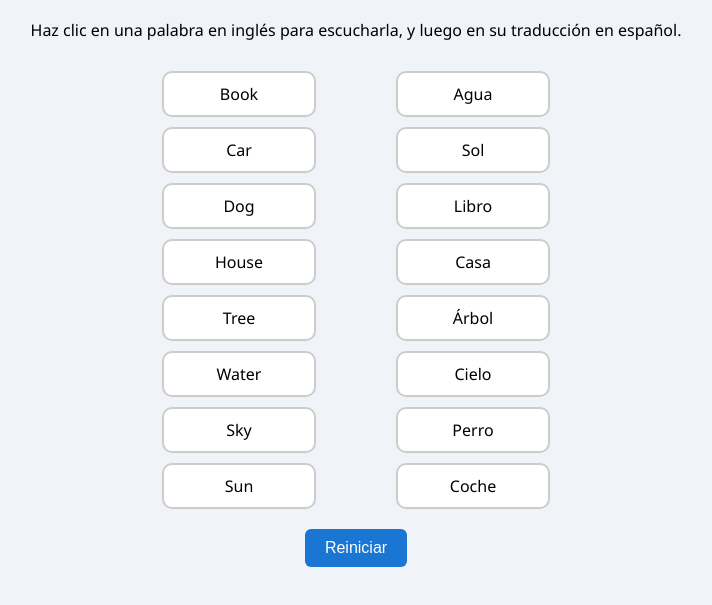
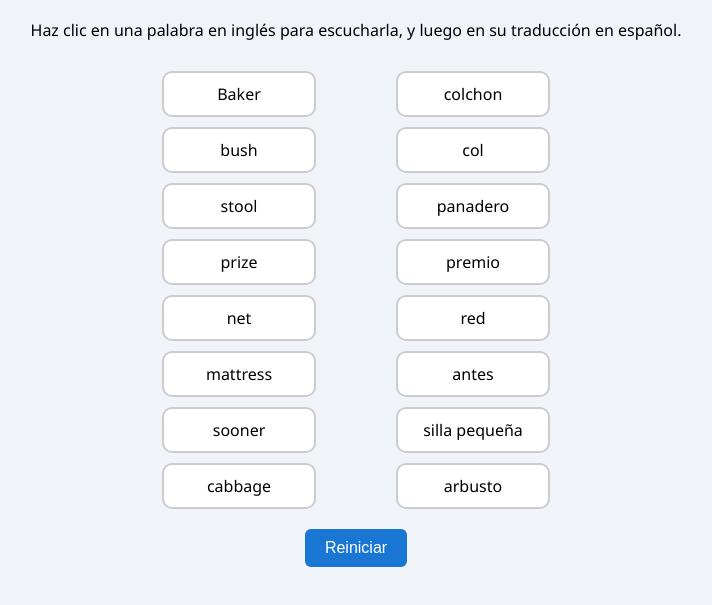
Before and after one commit to GabeDur/Ingles, a plain HTML site: page index.html in a window 1280 px wide. Shown: the part 115-720 px from the top of the page, without its empty margins (284-996 px from the left). Drawn offline with Linux system fonts and the light colour scheme.

Commit message:
Update index.html

```diff
--- a/index.html
+++ b/index.html
@@ -103,26 +103,70 @@
 
   <script>
     const allWords = [
-      { en: "Dog", es: "Perro" },
-      { en: "House", es: "Casa" },
-      { en: "Sun", es: "Sol" },
-      { en: "Water", es: "Agua" },
-      { en: "Book", es: "Libro" },
-      { en: "Tree", es: "Árbol" },
-      { en: "Sky", es: "Cielo" },
-      { en: "Car", es: "Coche" },
-      { en: "Food", es: "Comida" },
-      { en: "Chair", es: "Silla" },
-      { en: "Window", es: "Ventana" },
-      { en: "Light", es: "Luz" },
-      { en: "Love", es: "Amor" },
-      { en: "Cold", es: "Frío" },
-      { en: "Sleep", es: "Dormir" },
-      { en: "Phone", es: "Teléfono" },
-      { en: "Mountain", es: "Montaña" },
-      { en: "Beach", es: "Playa" },
-      { en: "Bird", es: "Pájaro" },
-      { en: "Rain", es: "Lluvia" }
+      { en: "stool", es: "silla pequeña" },
+      { en: "prize", es: "premio" },
+      { en: "cabbage", es: "col" },
+      { en: "mattress", es: "colchon" },
+      { en: "Baker", es: "panadero" },
+      { en: "net", es: "red" },
+      { en: "sooner", es: "antes" },
+      { en: "bush", es: "arbusto" },
+      { en: "wide", es: "amplio ancho" },
+      { en: "trap", es: "trampa" },
+      { en: "Western", es: "occidental" },
+      { en: "achievement", es: "Logro" },
+      { en: "trust", es: "confianza" },
+      { en: "concerning", es: "referente a" },
+      { en: "cabinet", es: "gabinete" },
+      { en: "appliances", es: "accesorios" },
+      { en: "cheerful", es: "alegre" },
+      { en: "strike", es: "golpear" },
+      { en: "trade", es: "comercio" },
+      { en: "alley", es: "callejón" },
+      { en: "broad", es: "amplio" },
+      { en: "needle", es: "aguja" },
+      { en: "heel", es: "tacon" },
+      { en: "tire", es: "llanta" },
+      { en: "shade", es: "sombra" },
+      { en: "sand", es: "arena" },
+      { en: "spot", es: "lugar" },
+      { en: "spread", es: "desparramar" },
+      { en: "trouble", es: "problema" },
+      { en: "loud", es: "fuerte" },
+      { en: "shout", es: "gritar" },
+      { en: "shut", es: "cerrar" },
+      { en: "hip", es: "cadera" },
+      { en: "elder", es: "mayor" },
+      { en: "silk", es: "seda" },
+      { en: "narrow", es: "estrecho" },
+      { en: "trail", es: "camino sendero" },
+      { en: "breathtaking", es: "asombroso" },
+      { en: "set up", es: "configuración" },
+      { en: "neat", es: "limpio ordenado" },
+      { en: "wound", es: "herida" },
+      { en: "tram", es: "tranvia" },
+      { en: "carry", es: "llevar" },
+      { en: "dive", es: "bucear" },
+      { en: "brochure", es: "folleto" },
+      { en: "grab", es: "agarrar" },
+      { en: "move", es: "mudarse" },
+      { en: "gears", es: "engranajes velocidades" },
+      { en: "pleasant", es: "agradable" },
+      { en: "dull", es: "aburrido" },
+      { en: "spoil", es: "mimar arruinar" },
+      { en: "post", es: "correo" },
+      { en: "shield", es: "blindaje" },
+      { en: "spark", es: "chispa" },
+      { en: "lazy", es: "peresoso" },
+      { en: "slide", es: "deslizar" },
+      { en: "slice", es: "rebanada" },
+      { en: "whole", es: "entero" },
+      { en: "steal", es: "robar" },
+      { en: "bill", es: "factura" },
+      { en: "west", es: "oeste" },
+      { en: "regarding", es: "referente a" },
+      { en: "failure", es: "fracaso" },
+      { en: "thankful", es: "agradecido" }
     ];
 
     let nivel = 0;
```
